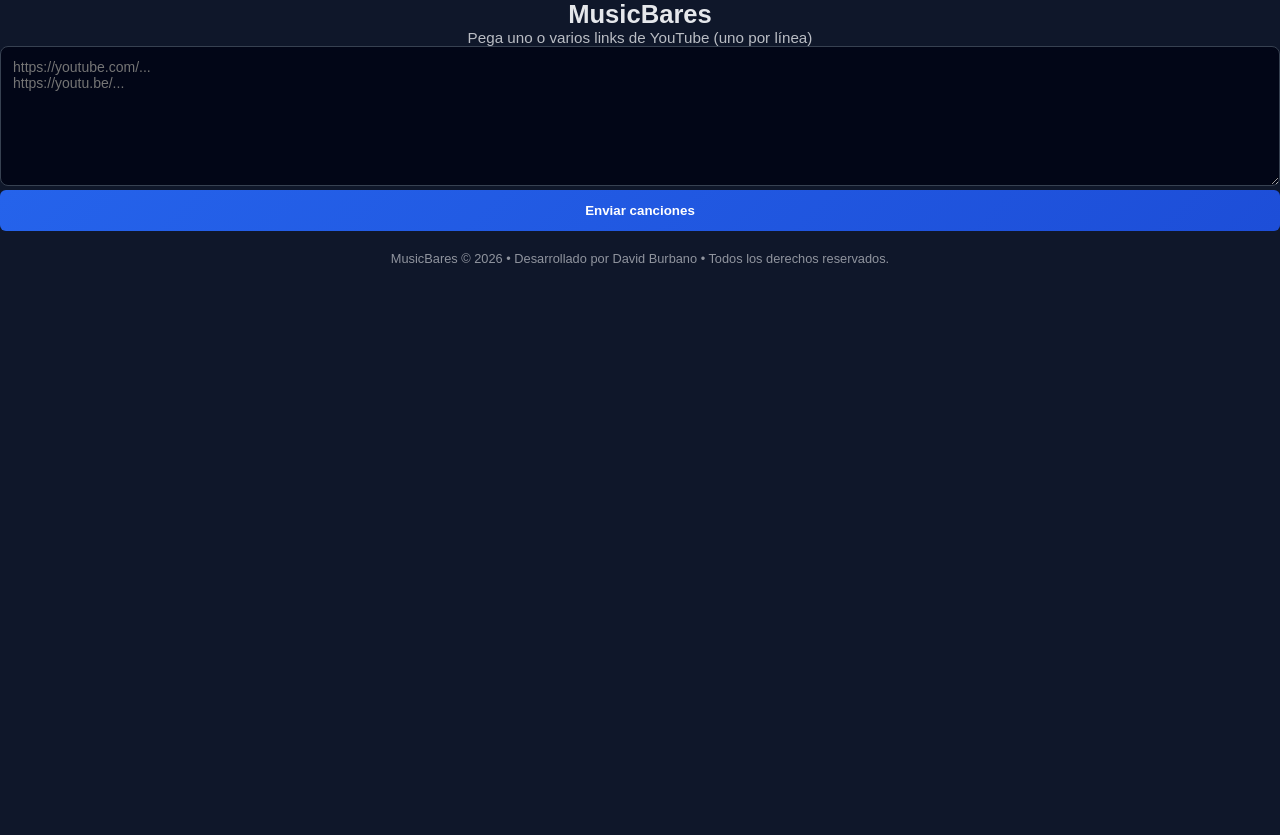
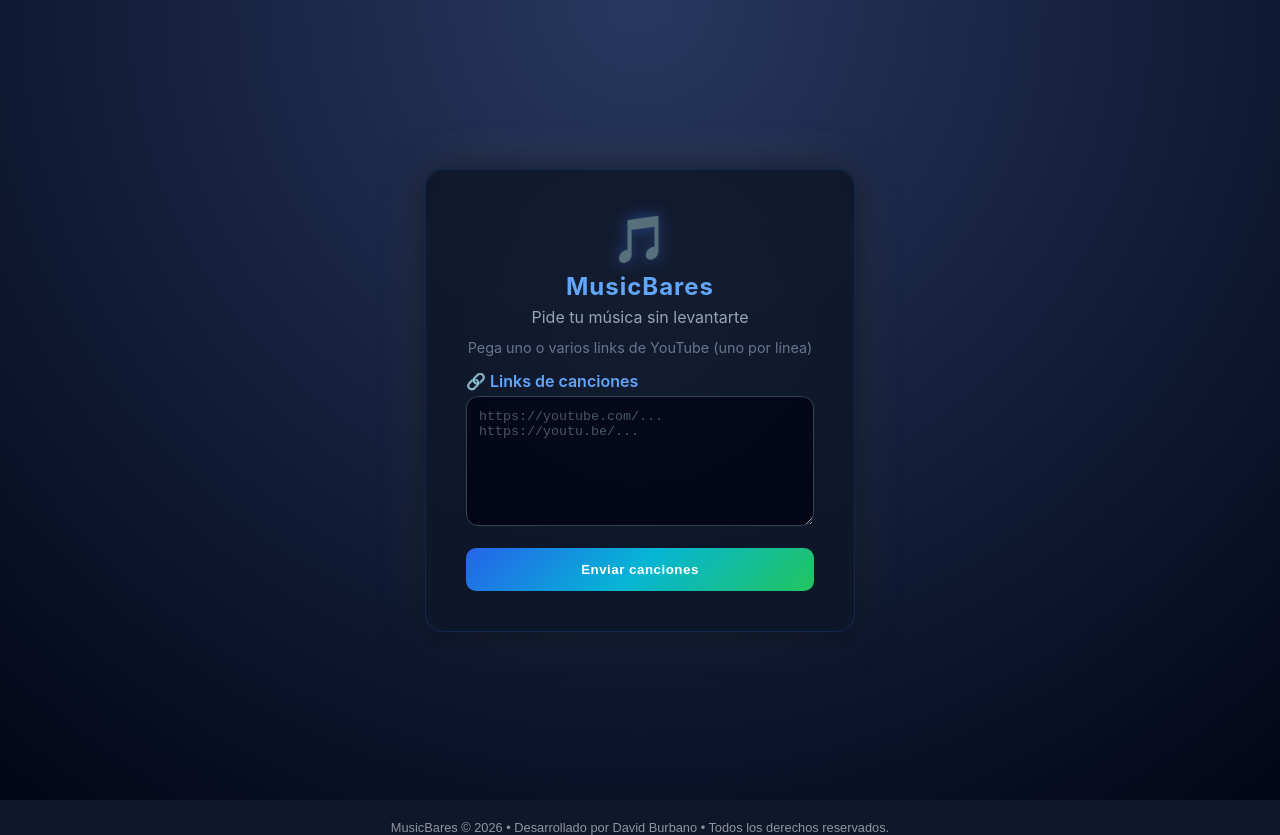
Before and after one commit to davidburbano85/musicbares-frontend, an Angular app: page /mesa/1 in a window 1280 px wide. Before the commit the page ends 800 px from the top, so only its background shows below. Built offline with nearby package versions, Linux system fonts and the light colour scheme.

Commit message:
damos estilo a pantalla mesa

```diff
--- a/src/app/features/mesa/paginas/mesa/mesa.component.html
+++ b/src/app/features/mesa/paginas/mesa/mesa.component.html
@@ -1,34 +1,41 @@
 <!-- Contenedor global centrado -->
-<div class="contenedorPrincipal"*ngIf="activarBoolService.activarpantalla$ | async">
+<div class="mesa-page" *ngIf="activarBoolService.activarpantalla$ | async">
 
   <!-- Tarjeta principal -->
-  <div class="contenedoSecundario">
+  <div class="tarjeta-mesa">
 
-    <!-- Título del bar -->
-    <h2 class="titulo-bar">
-      MusicBares
-    </h2>
+    <!-- Icono musical -->
+    <div class="logo">🎵</div>
+
+    <!-- Título -->
+    <h2 class="titulo-bar">MusicBares</h2>
+
+    <!-- Subtítulo -->
+    <p class="subtitulo">Pide tu música sin levantarte</p>
 
     <!-- Texto de ayuda -->
     <p class="texto-ayuda">
       Pega uno o varios links de YouTube (uno por línea)
     </p>
 
-    <!-- Textarea donde se pegan los links -->
+    <!-- Label -->
+    <label class="label-links">🔗 Links de canciones</label>
+
+    <!-- Textarea -->
     <textarea
       [(ngModel)]="linksTexto"
       placeholder="https://youtube.com/...
 https://youtu.be/...">
     </textarea>
 
-    <!-- Botón de envío -->
+    <!-- Botón -->
     <button
       (click)="enviarLinks()"
       [disabled]="enviando">
       {{ enviando ? 'Enviando...' : 'Enviar canciones' }}
     </button>
 
-    <!-- Mensaje visual -->
+    <!-- Mensaje -->
     <p class="mensaje" *ngIf="mensaje">
       {{ mensaje }}
     </p>
--- a/src/app/features/mesa/paginas/mesa/mesa.component.scss
+++ b/src/app/features/mesa/paginas/mesa/mesa.component.scss
@@ -1,114 +1,164 @@
-/* ====================================================== */
-/* Contenedor principal centrado vertical y horizontal   */
-/* ====================================================== */
+/* =============================== */
+/* CONTENEDOR GLOBAL               */
+/* =============================== */
 .mesa-page {
-  display: flex;                 /* flex para centrar */
-  justify-content: center;       /* centrado horizontal */
-  align-items: center;           /* centrado vertical */
-  min-height: 100vh;             /* ocupa toda la pantalla */
+  height: 100vh;
+  display: flex;
+  justify-content: center;
+  align-items: center;
+  background: radial-gradient(circle at top, #27385f, #020617);
+  font-family: 'Inter', sans-serif;
   padding: 20px;
-  background-color: red;    /* fondo oscuro */
 }
 
-/* ====================================================== */
-/* Tarjeta que contiene el formulario                     */
-/* ====================================================== */
+/* =============================== */
+/* TARJETA PRINCIPAL               */
+/* =============================== */
 .tarjeta-mesa {
-  width: 100%;
-  max-width: 500px;      /* ancho fijo para tarjeta */
-  padding: 30px;
-  border-radius: 12px;
-  background-color: #111827;
-  box-shadow: 0 10px 30px rgba(0,0,0,0.5);
-  display: flex;
-  flex-direction: column;
-  gap: 15px;
-  color: #e5e7eb;
+  width: 430px;
+  padding: 40px;
+  border-radius: 18px;
+  background: rgba(15,23,42,0.9);
+  text-align: center;
+  border: 1px solid rgba(59,130,246,0.15);
+
+  /* 🌑 Glow oscuro base */
+  box-shadow:
+    0 0 40px rgba(0,0,0,0.6),
+
+    /* ✨ Difuminado blanco ambiental */
+    0 0 80px rgba(255,255,255,0.06),
+
+    /* ✨ Halo superior elegante */
+    0 -10px 60px rgba(255,255,255,0.05);
+
+  position: relative;
+  overflow: hidden;
 }
 
-
-/* ====================================================== */
-/* Título del bar                                        */
-/* ====================================================== */
-.titulo-bar {
-  text-align: center;
-  font-size: 1.6rem;
-  font-weight: 700;
+/* ✨ Capa de luz difusa suave */
+.tarjeta-mesa::before {
+  content: "";
+  position: absolute;
+  top: -40%;
+  left: -20%;
+  width: 140%;
+  height: 140%;
+  background: radial-gradient(circle, rgba(255,255,255,0.12), transparent 60%);
+  opacity: 0.15;
+  pointer-events: none;
 }
 
-/* ====================================================== */
-/* Texto de ayuda                                        */
-/* ====================================================== */
-.texto-ayuda {
-  text-align: center;
-  font-size: 0.95rem;
-  opacity: 0.8;
+/* =============================== */
+/* LOGO                            */
+/* =============================== */
+.logo {
+  font-size: 46px;
+  margin-bottom: 6px;
+  text-shadow: 0 0 15px rgba(59,130,246,0.5);
 }
 
-/* ====================================================== */
-/* Textarea para pegar links                              */
-/* ====================================================== */
+/* =============================== */
+/* TEXTOS                          */
+/* =============================== */
+.titulo-bar {
+  color: #60a5fa;
+  font-weight: 700;
+  letter-spacing: 1px;
+  margin-bottom: 6px;
+}
+
+.subtitulo {
+  color: #94a3b8;
+  margin-bottom: 12px;
+}
+
+.texto-ayuda {
+  color: #64748b;
+  font-size: 0.9rem;
+  margin-bottom: 10px;
+}
+
+.label-links {
+  display: block;
+  text-align: left;
+  margin: 15px 0 5px;
+  color: #60a5fa;
+  font-weight: 600;
+}
+
+/* =============================== */
+/* TEXTAREA                        */
+/* =============================== */
 textarea {
   width: 100%;
-  min-height: 140px;
+  min-height: 130px;
+  border-radius: 12px;
+  border: 1px solid #334155;
+  background: #020617;
+  color: #e2e8f0;
   padding: 12px;
-  border-radius: 8px;
-  border: 1px solid #374151;
-  background-color: #020617;
-  color: #e5e7eb;
+  transition: 0.25s;
   resize: vertical;
-  font-family: inherit;
-  font-size: 14px;
+}
+
+textarea::placeholder {
+  color: #475569;
 }
 
 textarea:focus {
   outline: none;
-  border-color: #3b82f6;
+  border-color: rgba(59,130,246,0.6);
   box-shadow: 0 0 0 2px rgba(59,130,246,0.25);
 }
 
-/* ====================================================== */
-/* Botón de envío                                        */
-/* ====================================================== */
+/* =============================== */
+/* BOTÓN                           */
+/* =============================== */
 button {
   width: 100%;
-  padding: 13px;
-  font-weight: 600;
-  border-radius: 6px;
+  margin-top: 18px;
+  padding: 14px;
+  border-radius: 10px;
   border: none;
+  background: linear-gradient(135deg, #2563eb, #06b6d4, #22c55e);
+  color: white;
+  font-weight: 700;
+  letter-spacing: .5px;
   cursor: pointer;
-  color: white;
-  background: linear-gradient(135deg, #2563eb, #1d4ed8);
   transition: 0.25s;
 }
 
 button:hover:not(:disabled) {
-  transform: translateY(-1px);
-  box-shadow: 0 6px 18px rgba(37,99,235,0.35);
+  transform: translateY(-2px);
+  box-shadow: 0 8px 25px rgba(59,130,246,0.35);
 }
 
 button:disabled {
-  background-color: #334155;
+  background: #334155;
   cursor: not-allowed;
 }
 
-/* ====================================================== */
-/* Mensaje opcional                                      */
-/* ====================================================== */
+/* =============================== */
+/* MENSAJE                         */
+/* =============================== */
 .mensaje {
-  text-align: center;
-  font-size: 0.95rem;
-  color: #e5e7eb;
+  margin-top: 12px;
+  color: #e2e8f0;
+  font-size: 0.9rem;
+  opacity: 0.9;
 }
 
-/* ====================================================== */
-/* Responsive para pantallas pequeñas                    */
-/* ====================================================== */
-@media (max-width: 600px) {
+/* =============================== */
+/* RESPONSIVE                      */
+/* =============================== */
+@media (max-width: 500px) {
   .tarjeta-mesa {
-    padding: 20px;
+    width: 100%;
+    padding: 28px;
   }
+
   textarea {
-    min-height: 120px;
+    min-height: 110px;
   }
 }
```
